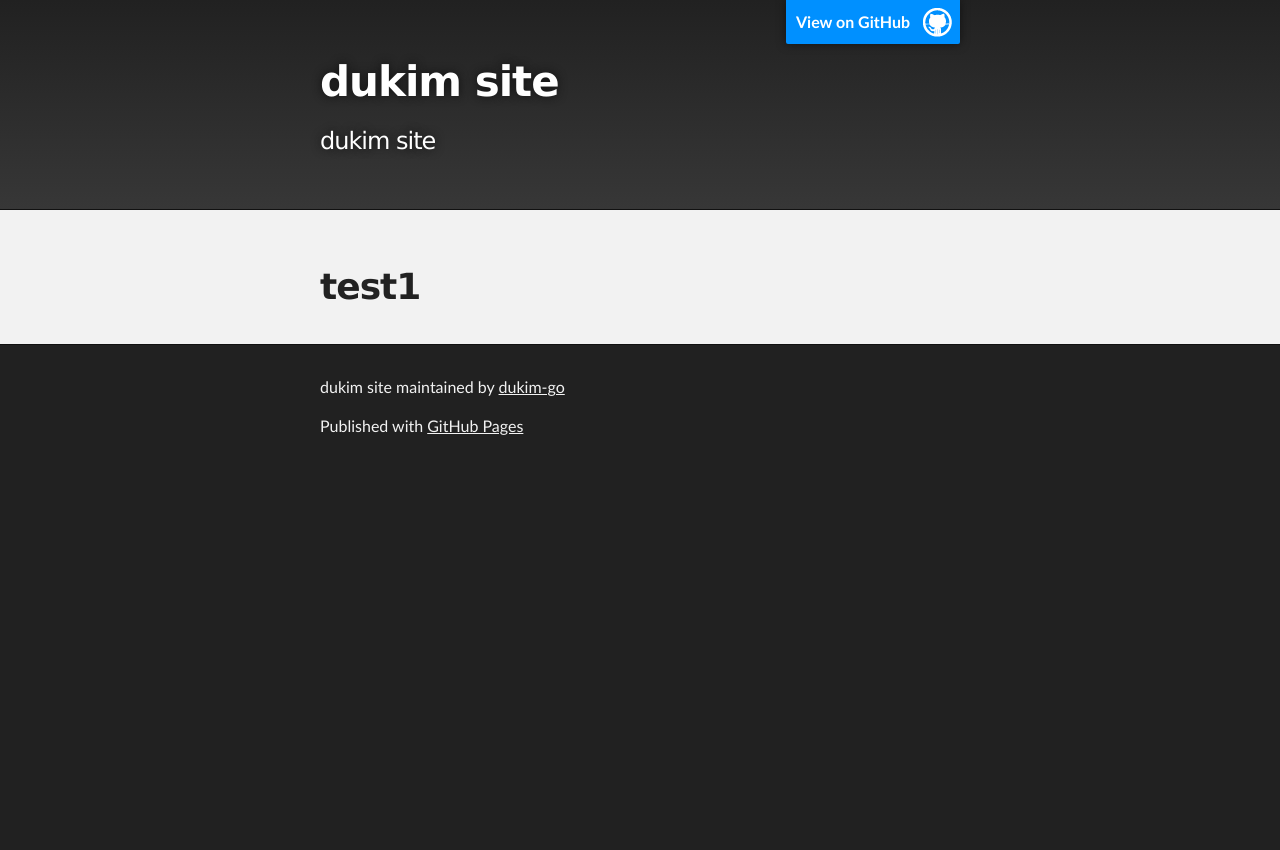
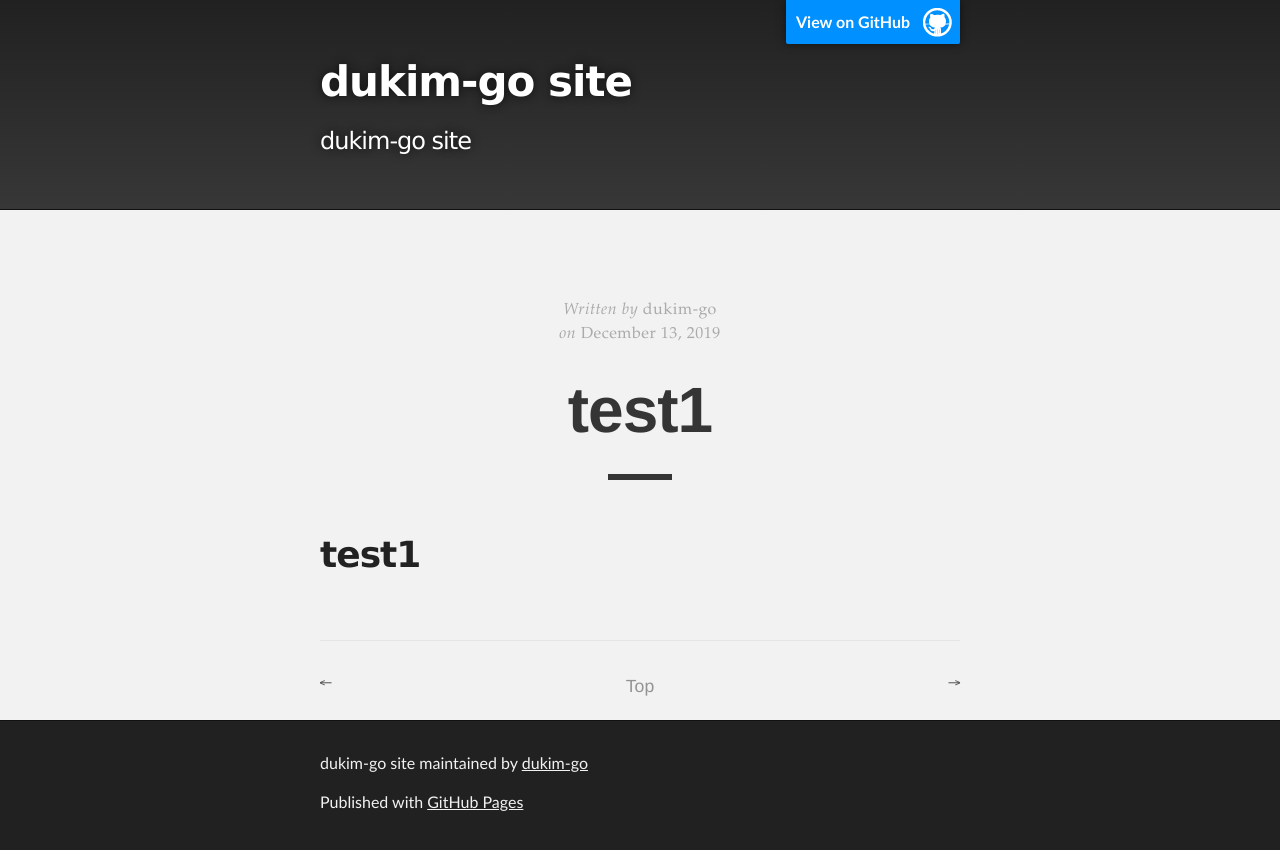
Before and after one commit to dukim-go/dukim-go.github.io, a Jekyll site: the page built from _posts/2019-12-10-test1.md, in a window 1280 px wide. Shown: the top 850 px of the page. Built offline with Jekyll 4.4.1, drawn with Linux system fonts in a browser that asks for light colours.

Commit message:
title: post layout update

```diff
--- a/_config.yml
+++ b/_config.yml
@@ -10,8 +10,8 @@
 # Theme [slate]
 # link: https://github.com/pages-themes/slate
 theme               : jekyll-theme-slate
-title               : dukim site
-description         : dukim site
+title               : dukim-go site
+description         : dukim-go site
 baseurl             : ""
 url                 : ""
 twitter_username    : DukimD
--- a/_layouts/post.html
+++ b/_layouts/post.html
@@ -1,25 +1,39 @@
-<!DOCTYPE html>
-<html lang="{{ site.lang | default: "en-US" }}">
+---
+layout: default
+---
 
-<!-- head -->
-{% include head.html %}
+<div class="post">
+  <div class="post-info">
+    <span>Written by</span>
+    {% if page.author %}
+        {{ page.author }}
+    {% else %}
+        {{ site.author.name }}
+    {% endif %}
 
-<!-- body -->
-
-<body>
-
-  <!-- HEADER -->
-  {% include header.html %}
-
-  <!-- MAIN CONTENT -->
-  <div id="main_content_wrap" class="outer">
-    <section id="main_content" class="inner">
-      {{ content }}
-    </section>
+    {% if page.date %}
+      <br>
+      <span>on&nbsp;</span><time datetime="{{ page.date }}">{{ page.date | date: "%B %d, %Y" }}</time>
+    {% endif %}
   </div>
 
-  <!-- FOOTER  -->
-  {% include footer.html %}
-</body>
+  <h1 class="post-title">{{ page.title }}</h1>
+  <div class="post-line"></div>
 
-</html>
+  {{ content }}
+</div>
+
+{% if page.comments %}
+  {% include disqus_comments.html %}
+{% endif %}
+
+<div class="pagination">
+  {% if page.next.url %}
+    <a href="{{ page.next.url | prepend: site.baseurl }}" class="left arrow">&#8592;</a>
+  {% endif %}
+  {% if page.previous.url %}
+    <a href="{{ page.previous.url | prepend: site.baseurl }}" class="right arrow">&#8594;</a>
+  {% endif %}
+
+  <a href="#" class="top">Top</a>
+</div>
--- a/_sass/dukim-go.scss
+++ b/_sass/dukim-go.scss
@@ -3,7 +3,7 @@
 @import 'dukim-go/variables';
 // @import 'dukim-go/base';
 // @import 'dukim-go/code';
-// @import 'dukim-go/post';
+@import 'dukim-go/post';
 // @import 'dukim-go/syntax';
 // @import 'dukim-go/layout';
 @import 'dukim-go/pagination';
```
